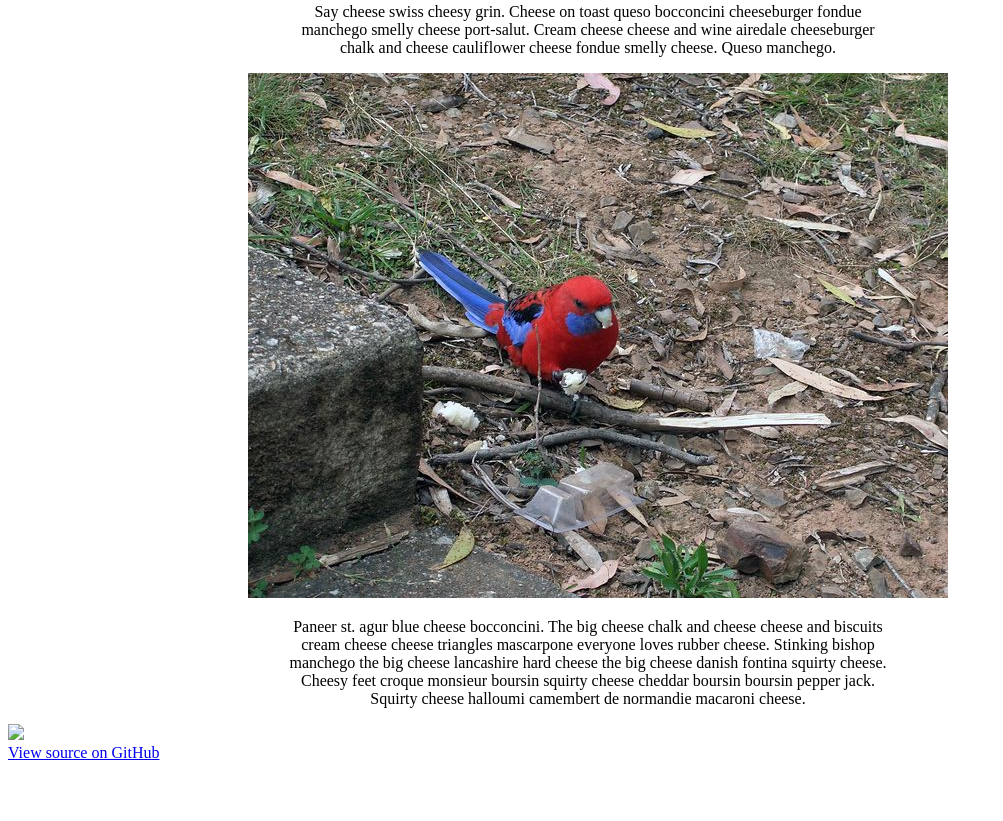
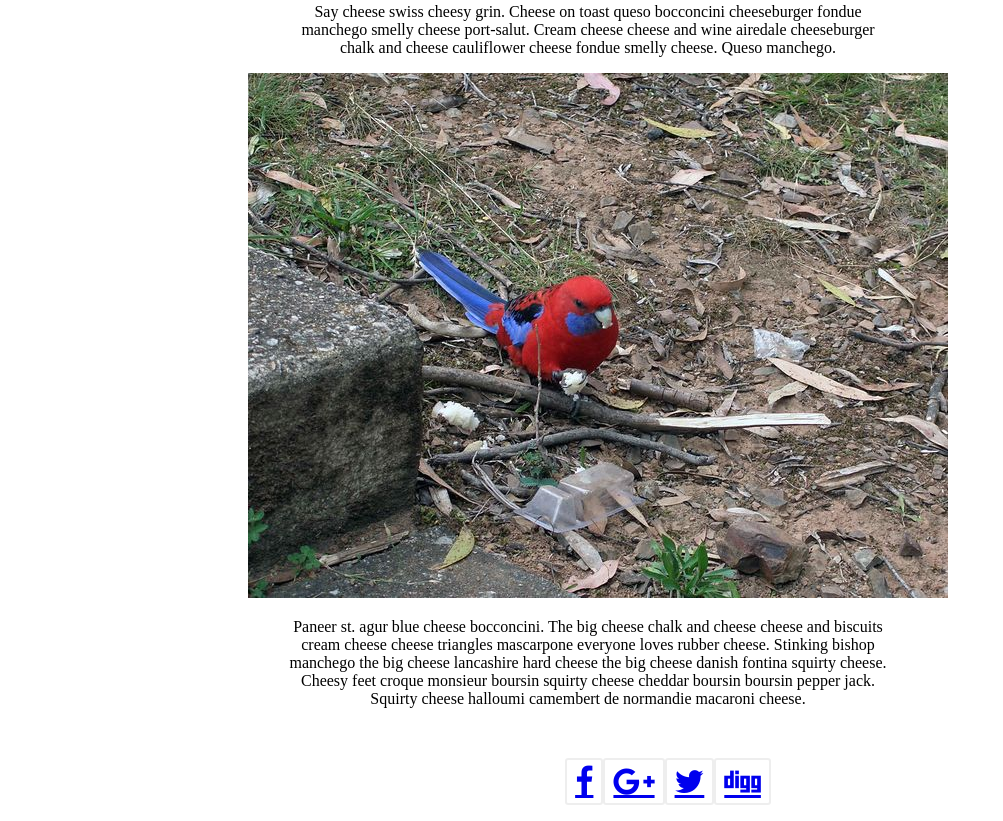
Before and after one commit to elhaw/grunt-responsive-images, a website: page index.html in a window 1280 px wide. Shown: the part 4314-5135 px from the top of the page, without its empty margins (0-1003 px from the left). Before the commit the page ends 5084 px from the top, so only its background shows below. Drawn offline with Linux system fonts and the light colour scheme.

Commit message:
adding socila media list

```diff
--- a/index.html
+++ b/index.html
@@ -8,7 +8,7 @@
   <meta itemprop="name" content="Udacity Responsive Images course project">
   <meta name="mobile-web-app-capable" content="yes">
   <meta id="theme-color" name="theme-color" content="#307699">
-
+  <link rel="stylesheet" type="text/css" href="font/css/font-awesome.css">
   <!-- loads the Udacity Feedback extension -->
   <meta name="udacity-grader" content="http://udacity.github.io/responsive-images/project/project-grader.json" unit-tests="http://udacity.github.io/responsive-images/project/project-grader.js">
 
@@ -74,19 +74,14 @@
     <p>Paneer st. agur blue cheese bocconcini. The big cheese chalk and cheese cheese and biscuits cream cheese cheese triangles mascarpone everyone loves rubber cheese. Stinking bishop manchego the big cheese lancashire hard cheese the big cheese danish fontina squirty cheese. Cheesy feet croque monsieur boursin squirty cheese cheddar boursin boursin pepper jack. Squirty cheese halloumi camembert de normandie macaroni cheese.</p>
 
   </article>
-  <picture>
-    <img style="max-width: 100%" src="images/fixed/flourish.png">
-  </picture>
-
-  <!--
-  Flourish credit: http://pixabay.com/en/flourish-line-border-decoration-31609/
-  -->
-
   <br>
-  <a href="//github.com/udacity/responsive-images/tree/master/project/start" title="View source for this page on GitHub" id="viewSource">View source on GitHub</a>
-  <footer>
-
-
+    <footer>
+  <ul class="list-group">
+  <li><a href="#" class="fa fa-facebook fa-2x fa-border"></a></li>
+  <li><a href="#" class="fa fa-google-plus fa-2x fa-border"></a></li>
+  <li><a href="#" class="fa fa-twitter fa-2x fa-border"  > </a></li>
+  <li><a href="#" class="fa fa-digg fa-2x fa-border"></a></li>
+  </ul>
   </footer>
 </body>
 </html>
```
